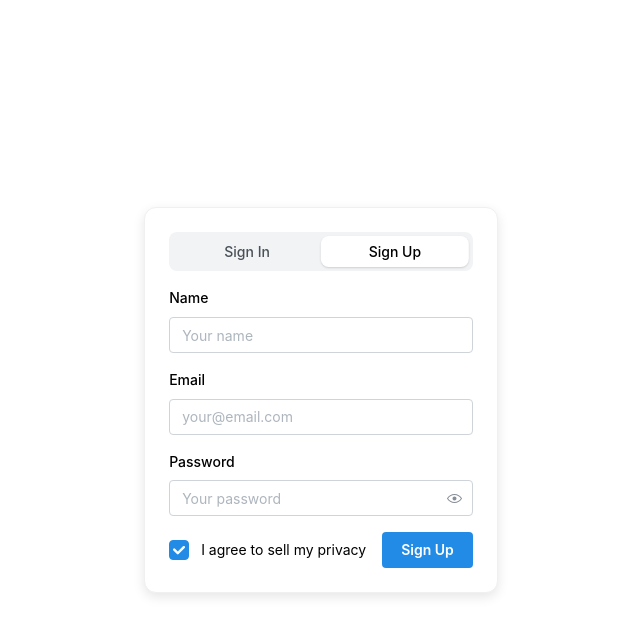
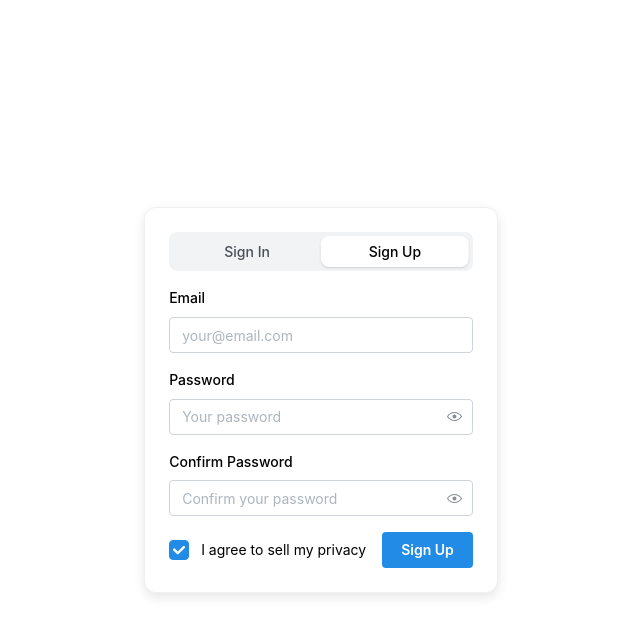
Before and after one commit to Twiggyshine/validation-from, a React (Vite) app: page / in a window 1280 px wide. Both pictures are taken after a click on the label "Sign Up". Shown: the top 636 px of the page, without its empty margins (319-959 px from the left). Built offline with nearby package versions, Linux system fonts and the light colour scheme.

Commit message:
корректная форма

```diff
--- a/src/components/form.tsx
+++ b/src/components/form.tsx
@@ -1,30 +1,40 @@
-import { useState } from 'react';
+import { useState } from "react";
 import { useForm } from "@mantine/form";
-import { TextInput,Checkbox, Button, Box, Group, SegmentedControl, PasswordInput } from "@mantine/core";
+import {
+  TextInput,
+  Checkbox,
+  Button,
+  Box,
+  Group,
+  SegmentedControl,
+  PasswordInput,
+} from "@mantine/core";
 import { FormValues } from "./types";
-import { validateEmail, validatePassword, fieldСheck } from "./validation";
-import '@mantine/core/styles/global.css';
-import '@mantine/core/styles.css';
-import './form.css'
-
-
-
+import {
+  validateEmail,
+  validatePassword,
+  fieldСheck,
+  validatePasswordConfirm,
+} from "./validation";
+import "@mantine/core/styles/global.css";
+import "@mantine/core/styles.css";
+import "./form.css";
 
 const SignForm = () => {
-const [formType, setFormType] = useState<'signin' | 'signup'>('signin');
+  const [formType, setFormType] = useState<"signin" | "signup">("signin");
 
   const form = useForm<FormValues>({
     initialValues: {
-    name: '',
-    email: '',
-    password: '',
-
+      email: "",
+      password: "",
+      passwordConfirm: "",
     },
     validate: {
-    name: fieldСheck,
       email: (value) => fieldСheck(value) || validateEmail(value),
       password: (value) => fieldСheck(value) || validatePassword(value),
-  }
+      passwordConfirm: (value, values) =>
+        validatePasswordConfirm(value, values.password),
+    },
   });
 
   return (
@@ -33,12 +43,12 @@ return (
       <SegmentedControl
         value={formType}
         onChange={(value) => {
-        setFormType(value as 'signin' | 'signup');
+          setFormType(value as "signin" | "signup");
           form.reset();
         }}
         data={[
-        { label: 'Sign In', value: 'signin' },
-        { label: 'Sign Up', value: 'signup' },
+          { label: "Sign In", value: "signin" },
+          { label: "Sign Up", value: "signup" },
         ]}
         fullWidth
         mb="md"
@@ -46,53 +56,49 @@ return (
       />
 
       <form onSubmit={form.onSubmit((values) => console.log(values))}>
-      {/* Имя только для регистрации */}
-      {formType === 'signup' && (
-        <TextInput
-          label="Name"
-          placeholder="Your name"
-          {...form.getInputProps("name")}
-          classNames={{
-            input: 'sign-input',
-            label: 'sign-label'
-          }}
-          mb="md"
-        />
-      )}
-
         <TextInput
           label="Email"
           placeholder="your@email.com"
           {...form.getInputProps("email")}
           classNames={{
-          input: 'sign-input',
-          label: 'sign-label'
+            input: "sign-input",
+            label: "sign-label",
           }}
           mb="md"
         />
-
+        {/* Подтверждение пароля только для регистрации */}
+        {formType === "signup" && (
           <PasswordInput
             label="Password"
             placeholder="Your password"
             {...form.getInputProps("password")}
             classNames={{
-            input: 'sign-input',
-            label: 'sign-label'
+              input: "sign-input",
+              label: "sign-label",
+            }}
+            mb="md"
+          />
+        )}
+        <PasswordInput
+          label="Confirm Password"
+          placeholder="Confirm your password"
+          {...form.getInputProps("passwordConfirm")}
+          classNames={{
+            input: "sign-input",
+            label: "sign-label",
           }}
           mb="md"
         />
 
         <Group justify="space-between" mt="md" className="auth-button-group">
-        <Checkbox
-          defaultChecked
-          label="I agree to sell my privacy"
-        />
+          <Checkbox defaultChecked label="I agree to sell my privacy" />
           <Button type="submit" className="auth-button">
-          {formType === 'signin' ? 'Sign In' : 'Sign Up'}
+            {formType === "signin" ? "Sign In" : "Sign Up"}
           </Button>
         </Group>
       </form>
     </Box>
   );
 };
+
 export default SignForm;
--- a/src/components/types.ts
+++ b/src/components/types.ts
@@ -1,5 +1,5 @@
 export interface FormValues {
-    name: string;
     email: string;
     password: string;
+    passwordConfirm: string;
   }
--- a/src/components/validation.tsx
+++ b/src/components/validation.tsx
@@ -1,14 +1,22 @@
+
+// общая проверка на ввод данных
 export const fieldСheck = (value: string) => {
   if (!value) return "Заполните поле ввода";
   return null;
 };
-
-
+// проверка на поле email
 export const validateEmail = (value: string) => {
-    if (!value) return "Введите email";
     if (!value.includes("@")) return "Email должен содержать @";
     return null;
   };
 
+// проверка на пароль
+ export const validatePassword = (value: string) => (value.length < 6 ? 'Пароль должен быть не менее 6 символов' : null)
 
- export const validatePassword = (value: string) => (value.length < 6 ? 'Пароль должен быть не менее 6 символов' : null)
+//  соответствие пароля + проверка на ввод данных
+ export const validatePasswordConfirm = (value: string, password: string) => {
+  const emptyError = fieldСheck(value);
+  if (emptyError) return emptyError;
+
+  return value !== password ? 'Пароли не совпадают' : null;
+};
```
Lines whose indentation alone changed are shown as unchanged.
